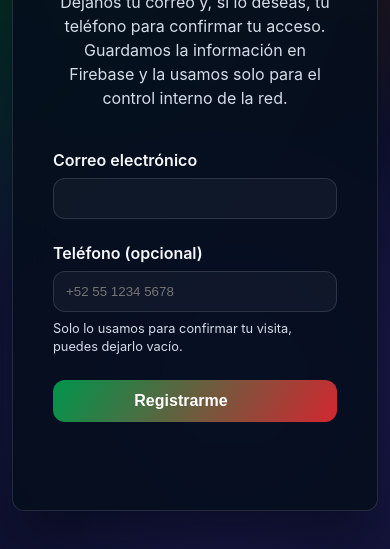
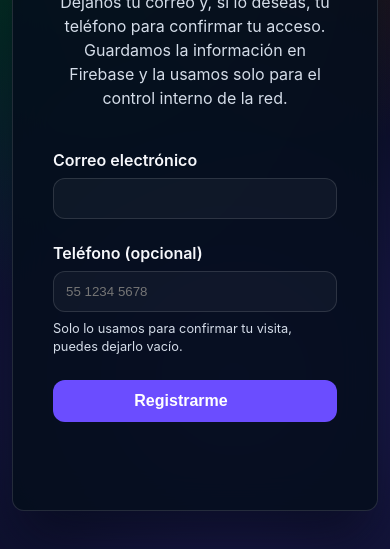
Before and after one commit to CristianUriel10/TechTacoLTHROCA, a website: page index.html in a window 390 px wide. Shown: the part 317-866 px from the top of the page. Drawn offline with Linux system fonts and the light colour scheme; no server answers.

Commit message:
Updated phone number placeholder in index.html and validation test to remove country code, ensuring consistency across the application. Modified main.css to change background color to TechTaco branding.

```diff
--- a/index.html
+++ b/index.html
@@ -53,7 +53,7 @@
               id="phone"
               name="phone"
               autocomplete="tel"
-              placeholder="+52 55 1234 5678"
+              placeholder="55 1234 5678"
             />
             <small>Solo lo usamos para confirmar tu visita, puedes dejarlo vacío.</small>
           </label>
--- a/styles/main.css
+++ b/styles/main.css
@@ -168,7 +168,7 @@ body {
   font-size: 1rem;
   font-weight: 600;
   cursor: pointer;
-  background: linear-gradient(120deg, var(--color-accent), var(--color-accent-strong));
+  background: var(--color-techtaco);
   color: #fff;
   display: inline-flex;
   align-items: center;
```
Also changed, not shown: __tests__/validation.test.js (+1 -1 lines).
